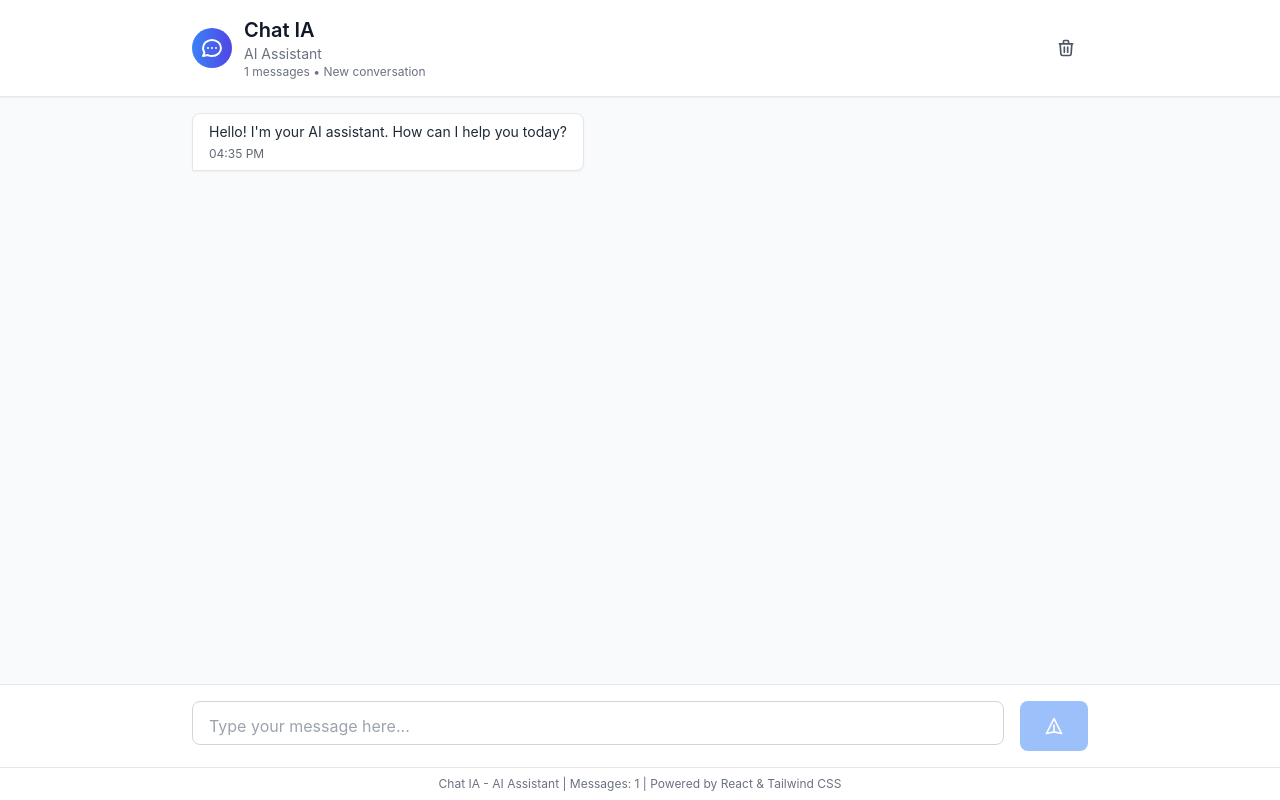
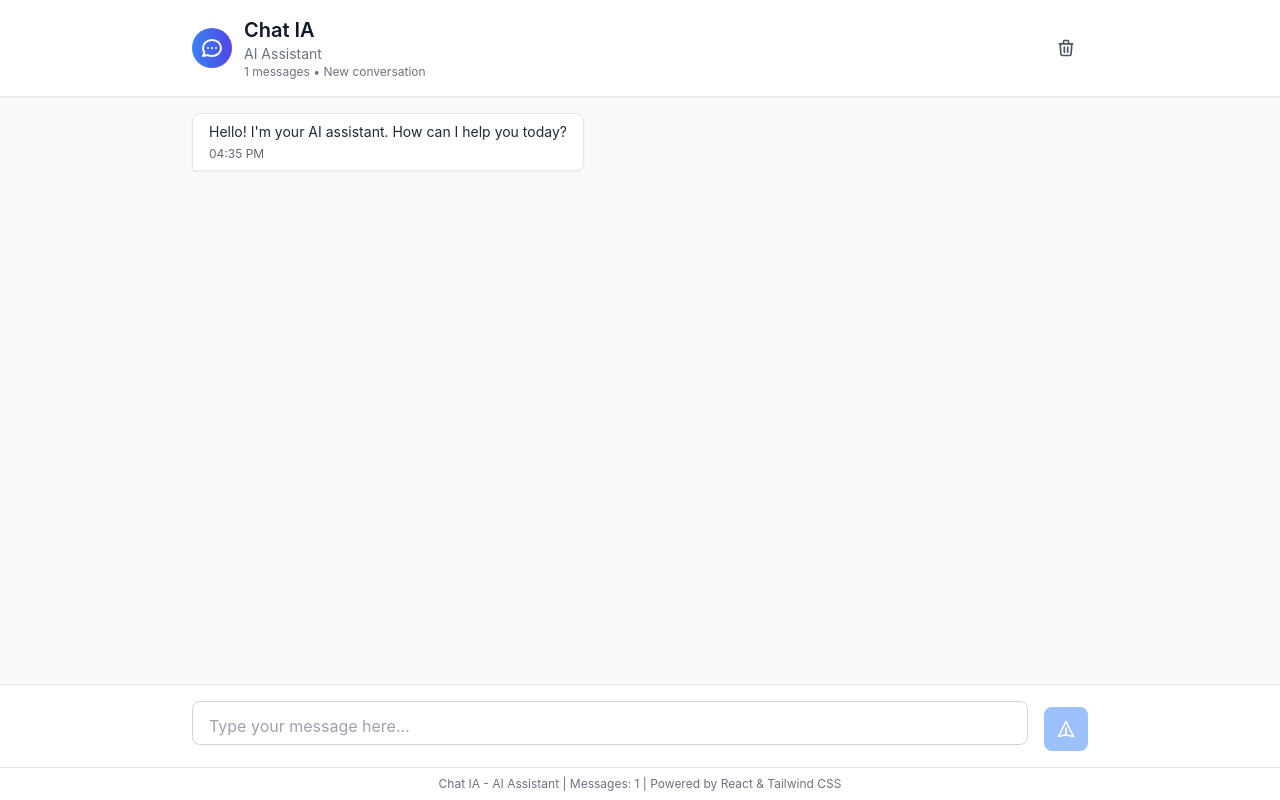
Before and after one commit to MoezMissaoui/chat-ia, a React (Create React App) app: page / in a window 1280 px wide. Built offline with nearby package versions, Linux system fonts and the light colour scheme.

Commit message:
style(MessageInput): align send button vertically and fix its size
Adjust button styling to maintain consistent appearance and alignment with input field. The button now has fixed dimensions and is properly aligned to the bottom of the container.

```diff
--- a/src/components/MessageInput.js
+++ b/src/components/MessageInput.js
@@ -111,7 +111,7 @@ const MessageInput = ({
   return (
     <div className={`bg-white border-t border-gray-200 p-4 ${className}`}>
       <div className="max-w-4xl mx-auto">
-        <div className="flex space-x-4">
+        <div className="flex items-end space-x-4">
           {/* Input textarea container */}
           <div className="flex-1 relative">
             <textarea
@@ -139,11 +139,11 @@ const MessageInput = ({
             )}
           </div>
 
-          {/* Send button */}
+          {/* Send button - fixed size and aligned to bottom */}
           <button
             onClick={handleSendMessage}
             disabled={isSendDisabled}
-            className="px-6 py-3 bg-blue-500 text-white rounded-lg hover:bg-blue-600 focus:ring-2 focus:ring-blue-500 focus:ring-offset-2 disabled:opacity-50 disabled:cursor-not-allowed transition-colors duration-200"
+            className="flex-shrink-0 w-11 h-11 bg-blue-500 text-white rounded-lg hover:bg-blue-600 focus:ring-2 focus:ring-blue-500 focus:ring-offset-2 disabled:opacity-50 disabled:cursor-not-allowed transition-colors duration-200 flex items-center justify-center"
             aria-label="Send message"
           >
             {/* Send icon */}
```
